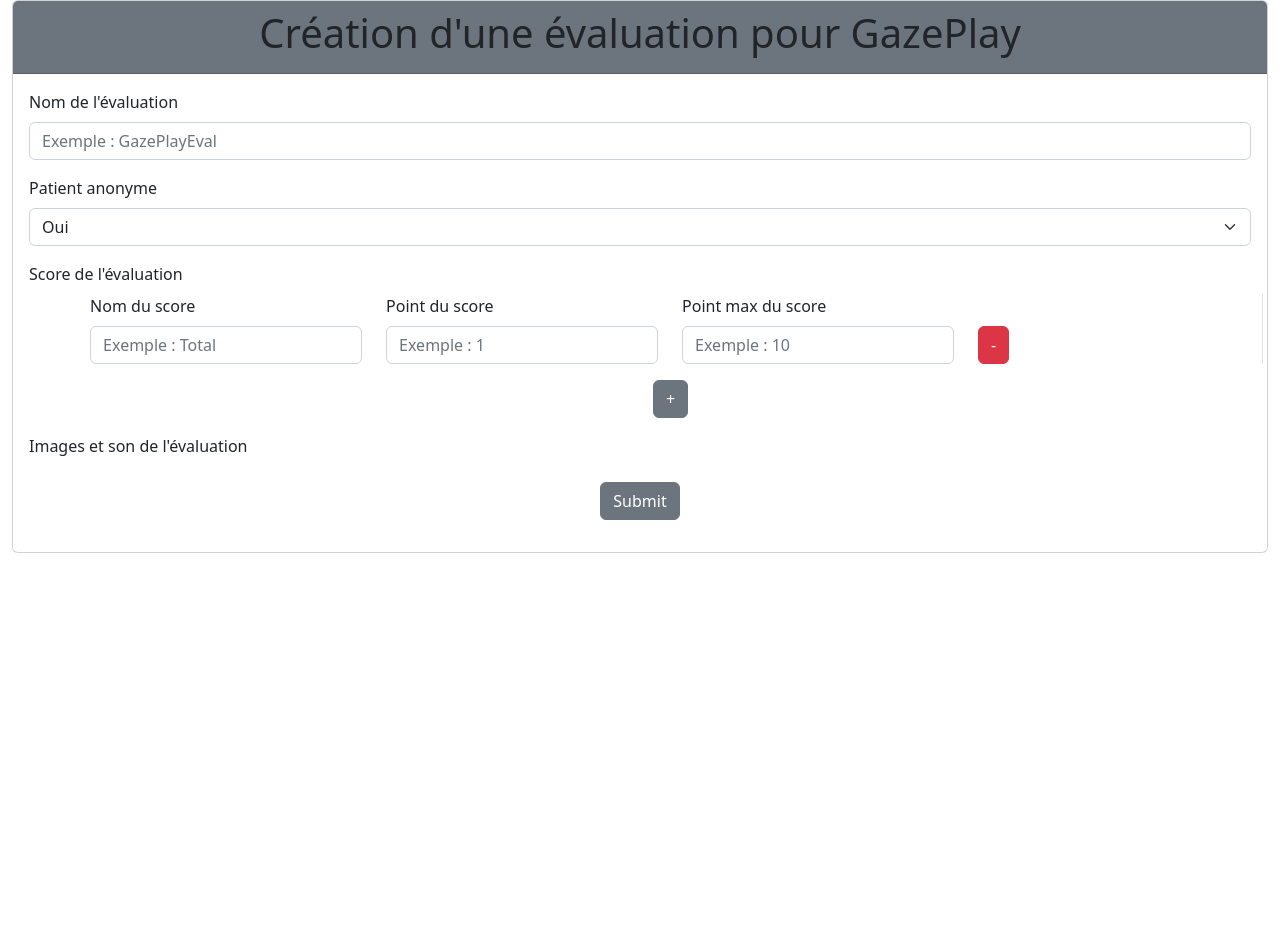
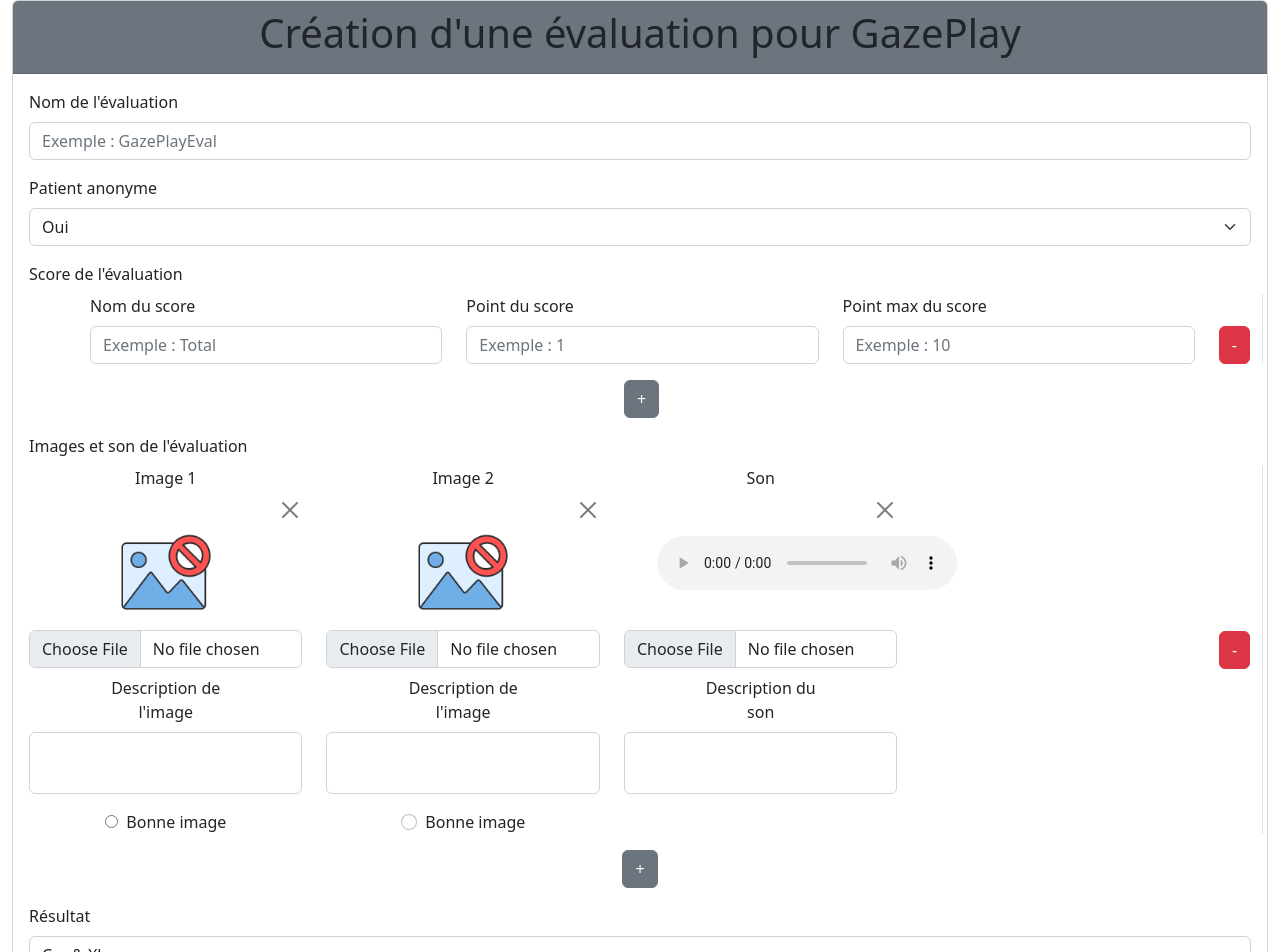
Before and after one commit to GazePlay/GazePlayEvalForm, an Angular app: page /form in a window 1280 px wide. Shown: the top 952 px of the page. Before the commit the page ends 800 px from the top, so only its background shows below. Built offline with nearby package versions, Linux system fonts and the light colour scheme.

Commit message:
Add improvement for the form

```diff
--- a/package.json
+++ b/package.json
@@ -6,7 +6,8 @@
     "start": "ng serve",
     "build": "ng build",
     "watch": "ng build --watch --configuration development",
-    "test": "ng test"
+    "test": "ng test",
+    "ligone": "ng build --configuration development --base-href /stable/"
   },
   "private": true,
   "dependencies": {
--- a/src/app/components/evalForm/eval-form.component.css
+++ b/src/app/components/evalForm/eval-form.component.css
@@ -1,3 +1,52 @@
+/*
+-----------HTML part-----------------
+ */
+
+img {
+  max-height: 100px;
+  max-width: 100px;
+  margin-bottom: 3%;
+}
+
+textarea {
+  resize: none;
+}
+
+/*
+-----------Class part-----------------
+ */
+
+.title {
+  text-align: center;
+}
+
+.removeButton {
+  flex: 0;
+}
+
+.radioLabel {
+  margin-left: 3%;
+}
+
+.radioDiv {
+  text-align: center;
+}
+
+.textArea {
+  margin-top: 3%;
+}
+
+.audioElem {
+  width: 100px;
+  height: 100px;
+  margin-bottom: 3%;
+  padding: 5% 0 0 12%;
+}
+
+/*
+-----------ID part-----------------
+ */
+
 #profil {
   margin-left: 5%;
 }
@@ -6,5 +55,10 @@
   margin-left: 5%;
 }
 
-.removeButton {
+#addScoreButton {
+  margin-left: -5%;
 }
+
+#assets {
+  margin-left: 5%;
+}
--- a/src/app/components/evalForm/eval-form.component.html
+++ b/src/app/components/evalForm/eval-form.component.html
@@ -46,27 +46,107 @@
               </div>
               <div class="col">
                 <label for="ScorePoint" class="form-label">Point du score</label>
-                <input type="text" class="form-control" id="ScorePoint" placeholder="Exemple : 1" (change)="getValueScore($event, index)">
+                <input type="number" class="form-control" id="ScorePoint" placeholder="Exemple : 1" (change)="getValueScore($event, index)">
               </div>
               <div class="col">
                 <label for="ScoreMaxPoint" class="form-label">Point max du score</label>
-                <input type="text" class="form-control" id="ScoreMaxPoint" placeholder="Exemple : 10" (change)="getMaxValeScore($event, index)">
+                <input type="number" class="form-control" id="ScoreMaxPoint" placeholder="Exemple : 10" (change)="getMaxValeScore($event, index)">
               </div>
-              <div class="col text-left border-end d-flex align-items-end">
-                <button type="button" class="btn btn-danger removeButton" (click)="removeOneMoreScore(index)">-</button>
+              <div class="col text-left border-end d-flex align-items-end removeButton">
+                <button type="button" class="btn btn-danger" (click)="removeOneMoreScore(index)">-</button>
               </div>
             </div>
           </div>
         </div>
         <div class="mb-3 text-center">
-          <button type="button" class="btn btn-secondary" (click)="addOneMoreScore()">+</button>
+          <button type="button" class="btn btn-secondary" id="addScoreButton" (click)="addOneMoreScore()">+</button>
+        </div>
+      </div>
+      <label for="EvalName" class="form-label">Images et son de l'évaluation</label>
+      <div class="mb-3">
+        <div *ngFor="let value of assets; let index = index">
+          <div class="mb-3">
+            <div class="row">
+              <div class="col">
+                <label class="form-label d-grid gap-2 col-6 mx-auto title">Image 1</label>
+                <div class="d-grid gap-2 d-md-flex justify-content-md-end">
+                  <button type="button" class="btn-close" aria-label="Close" (click)="resetImageLeft(index)"></button>
+                </div>
+                <img [src]="assets[index][0]" class="rounded mx-auto d-block" alt="Image choisie par l'utilisateur">
+                <input type="file" class="form-control" accept=".jpg, .jpeg, .png" (change)="getImageLeft($event, index)">
+                <div class="mb-3 textArea">
+                  <label for="descriptionImageLeft" class="form-label d-grid gap-2 col-6 mx-auto title">Description de l'image</label>
+                  <textarea class="form-control" id="descriptionImageLeft" rows="2" (change)="getDescriptionImageLeft($event, index)"></textarea>
+                </div>
+                <div class="radioDiv">
+                  <input type="radio" name="chooseImage" id="leftImage" (change)="getGoodImage('First', index)">
+                  <label class="radioLabel" for="leftImage">
+                    Bonne image
+                  </label>
+                </div>
+              </div>
+              <div class="col">
+                <label class="form-label d-grid gap-2 col-6 mx-auto title">Image 2</label>
+                <div class="d-grid gap-2 d-md-flex justify-content-md-end">
+                  <button type="button" class="btn-close" aria-label="Close" (click)="resetImageRight(index)"></button>
+                </div>
+                <img [src]="assets[index][2]" class="rounded mx-auto d-block" alt="Image choisie par l'utilisateur">
+                <input type="file" class="form-control" accept=".jpg, .jpeg, .png" (change)="getImageRight($event, index)">
+                <div class="mb-3 textArea">
+                  <label for="descriptionImageRight" class="form-label d-grid gap-2 col-6 mx-auto title">Description de l'image</label>
+                  <textarea class="form-control" id="descriptionImageRight" rows="2" (change)="getDescriptionImageRight($event, index)"></textarea>
+                </div>
+                <div class="radioDiv">
+                  <input class="form-check-input" type="radio" name="chooseImage" id="rightImage" (change)="getGoodImage('Second', index)">
+                  <label class="radioLabel" for="rightImage">
+                    Bonne image
+                  </label>
+                </div>
+              </div>
+              <div class="col">
+                <label class="form-label d-grid gap-2 col-6 mx-auto title">Son</label>
+                <div class="d-grid gap-2 d-md-flex justify-content-md-end">
+                  <button type="button" class="btn-close" aria-label="Close" (click)="resetSound(index)"></button>
+                </div>
+                <div class="audioElem">
+                  <audio [src]="assets[index][4]" controls></audio>
+                </div>
+                <input type="file" class="form-control" accept=".mp3, .wav" (change)="getSound($event, index)">
+                <div class="mb-3 textArea">
+                  <label for="descriptionSound" class="form-label d-grid gap-2 col-6 mx-auto title">Description du son</label>
+                  <textarea class="form-control" id="descriptionSound" rows="2" (change)="getDescriptionSound($event, index)"></textarea>
+                </div>
+              </div>
+              <div class="col">
+                <div *ngFor="let value of listTag; let index = index">
+                  <div class="radioDiv">
+                    <input class="form-check-input" type="checkbox" value="" id="chooseTag" (change)="addRemoveTag($event, index)">
+                    <label class="form-check-label radioLabel" for="chooseTag">
+                      {{listTag[index]}}
+                    </label>
+                  </div>
+                </div>
+              </div>
+              <div class="col border-end d-flex justify-content-center align-items-center removeButton">
+                <button type="button" class="btn btn-danger" (click)="removeOneMoreItem(index)">-</button>
+              </div>
+            </div>
+          </div>
+        </div>
+        <div class="mb-3 text-center">
+          <button type="button" class="btn btn-secondary" (click)="addOneMoreItem()">+</button>
         </div>
       </div>
       <div class="mb-3">
-        <label for="EvalName" class="form-label">Images et son de l'évaluation</label>
+        <label class="form-label">Résultat</label>
+        <select class="form-select" aria-label="Default select example" (change)="getOutput($event)">
+          <option value="all">Csv & Xlsx</option>
+          <option value="csv">Csv</option>
+          <option value="xlsx">Xlsx</option>
+        </select>
       </div>
       <div class="mb-3 text-center">
-        <button type="button" class="btn btn-secondary" (click)="submit()">Submit</button>
+        <button type="button" class="btn btn-secondary" (click)="submit()">Créer son évaluation</button>
       </div>
     </div>
   </div>
--- a/src/app/components/evalForm/eval-form.component.ts
+++ b/src/app/components/evalForm/eval-form.component.ts
@@ -20,6 +20,9 @@
   birthDate:String = "";
   birthPlace:String = "";
   scores:String[][] = [["Total","tot1","1","10"]];
+  listTag:String[] = [];
+  output:String = "all";
+  assets:String[][] = [["assets/NeedImage.png", "", "assets/NeedImage.png", "", "", "", "", ""]];
 
   getNameEval(value: any){
     this.nameEval = value.target.value;
@@ -56,6 +59,7 @@
   getNameScore(value: any, index: number){
     this.scores[index][0] = value.target.value;
     this.scores[index][1] = value.target.value.slice(0,3) + this.index;
+    this.listTag.push(this.scores[index][0]);
     this.index++;
   }
 
@@ -79,27 +83,121 @@
       }
     }
     this.scores = tmp;
+    this.removeOneTag(index);
+  }
+
+  removeOneTag(index: number){
+    let tmp:String[]= [];
+    for (let i=0; i<this.listTag.length; i++){
+      if (i != index){
+        tmp.push(this.listTag[i]);
+      }
+    }
+    this.listTag = tmp;
+  }
+
+  getImageLeft(value: any, index: number){
+    const image = value.target.files[0];
+    const reader = new FileReader();
+    try {
+      reader.readAsDataURL(image);
+      reader.onload = () => {
+        this.assets[index][0] = String(reader.result);
+      };
+    }catch (e){
+      this.assets[index][0] = "assets/NeedImage.png";
+    }
+  }
+
+  getImageRight(value: any, index: number){
+    const image = value.target.files[0];
+    const reader = new FileReader();
+    try {
+      reader.readAsDataURL(image);
+      reader.onload = () => {
+        this.assets[index][2] = String(reader.result);
+      };
+    }catch (e){
+      this.assets[index][2] = "assets/NeedImage.png";
+    }
+  }
+
+  resetImageLeft(index: number){
+    this.assets[index][0] = "assets/NeedImage.png";
+  }
+
+  resetImageRight(index: number){
+    this.assets[index][2] = "assets/NeedImage.png";
+  }
+
+  getSound(value: any, index:number){
+    const son = value.target.files[0];
+    const reader = new FileReader();
+    try {
+      reader.readAsDataURL(son);
+      reader.onload = () => {
+        this.assets[index][4] = String(reader.result);
+      };
+    }catch (e){
+      this.assets[index][4] = "";
+    }
+  }
+
+  resetSound(index: number){
+    this.assets[index][4] = "";
+  }
+
+  getDescriptionImageLeft(value: any, index: number){
+    this.assets[index][1] = value.target.value;
+  }
+
+  getDescriptionImageRight(value: any, index: number){
+    this.assets[index][3] = value.target.value;
+  }
+
+  getDescriptionSound(value: any, index: number){
+    this.assets[index][5] = value.target.value;
+  }
+
+  getGoodImage(value: String, index: number){
+    this.assets[index][6] = value;
+  }
+
+  addOneMoreItem(){
+    this.assets.push(["assets/NeedImage.png", "", "assets/NeedImage.png", "", "", "", "", ""]);
+  }
+
+  removeOneMoreItem(index: number){
+    let tmp:String[][] = [];
+    for (let i=0; i<this.assets.length; i++){
+      if (i != index){
+        tmp.push(this.assets[i]);
+      }
+    }
+    this.assets = tmp;
+  }
+
+  addRemoveTag(value: Event, index: number){
+  }
+
+  getOutput(value: any){
+    this.output = value.target.value;
   }
 
   submit(){
-    console.log("Nom évaluation : " + this.nameEval);
-    console.log("Anonyme ? : " + this.isAnonymous);
-    if (!this.isAnonymous){
-      console.log("Nom : " + this.lastName);
-      console.log("Prénom : " + this.firstName);
-      console.log("Genre : " + this.gender);
-      console.log("Age : " + this.age);
-      console.log("Date de naissance : " + this.birthDate);
-      console.log("Lieu de naissance : " + this.birthPlace);
-    }
-    console.log(this.scores);
-
-    /*const zip = new JSZip();
-    let data = {"EvalName": this.nameEval, "Anonymous": String(this.isAnonymous)};
+    const zip = new JSZip();
+    let data = {
+      "EvalName": this.nameEval,
+      "Anonymous": String(this.isAnonymous),
+      "Profil": [this.lastName, this.firstName, this.gender, this.age, this.birthDate, this.birthPlace],
+      "Scores": [this.scores],
+      "Assets": [this.assets],
+      "Output": this.output
+    };
     let jsonData = new Blob([JSON.stringify(data)], {type: 'application/json'});
     zip.file("config.json", jsonData);
     zip.generateAsync({type:"blob"}).then((content) => {
       FileSaver.saveAs(content, this.nameEval.toString());
-    });*/
+    });
   }
 }
```
Also changed, not shown: src/assets/NeedImage.png (added).
